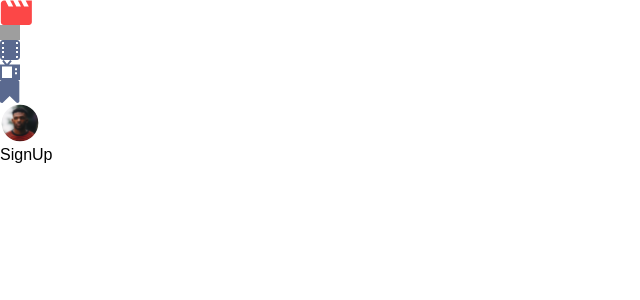
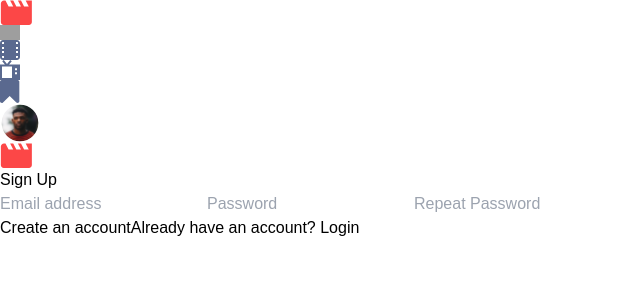
Before and after one commit to Giorgi-Tskhovrebashvili/movies-app, a Next.js app: page /pages/SignUp in a window 1280 px wide. Shown: the top 300 px of the page, without its empty margins (0-640 px from the left). Built offline with nearby package versions, Linux system fonts and the light colour scheme; grey boxes are pictures that could not be loaded; a web font is replaced by a local one.

Commit message:
created sign up page

```diff
--- a/src/app/pages/LogIn/page.tsx
+++ b/src/app/pages/LogIn/page.tsx
@@ -4,7 +4,6 @@ import { LoginInValidationSchema } from "@/app/common/utils/validation-schema";
 import { useFormik } from "formik";
 import Image from "next/image";
 import Link from "next/link";
-import { ChangeEvent } from "react";
 
 const LogIn = () => {
   const formik = useFormik({
--- a/src/app/pages/SignUp/page.tsx
+++ b/src/app/pages/SignUp/page.tsx
@@ -1,12 +1,96 @@
-import { MainLayout } from '@/app/common/components'
-import React from 'react'
+"use client";
+import { Button, Input, MainLayout } from "@/app/common/components";
+import { RegisterValidationSchema } from "@/app/common/utils/validation-schema";
+import { useFormik } from "formik";
+import Link from "next/link";
+import Image from "next/image";
 
 const SignUp = () => {
+  const formik = useFormik({
+    initialValues: {
+      email: "",
+      password: "",
+      repeatPassword: "",
+    },
+    validationSchema: RegisterValidationSchema,
+    validateOnChange: true,
+    validateOnBlur: true,
+    onSubmit: (values) => {
+      if (values.password !== values.repeatPassword) {
+        formik.setFieldError("repeatPassword", "Passwords do not match");
+        return;
+      }
+      values.email, values.password;
+    },
+  });
+
+  const { values, handleBlur, handleSubmit, handleChange, errors, touched } =
+    formik;
+
   return (
     <MainLayout>
-      SignUp
+      <form onSubmit={handleSubmit}>
+        <Image
+          src={"/assets/Movie.svg"}
+          alt={"Home-icon"}
+          width={32}
+          height={25.6}
+        />
+        <div>
+          <h1>Sign Up</h1>
+          <div>
+            <Input
+              className={""}
+              type={"email"}
+              placeholder={"Email address"}
+              value={values.email}
+              onBlur={handleBlur}
+              id={"email"}
+              name={"email"}
+              onChange={handleChange}
+            />
+            {errors.email && touched.email && (
+              <div className={"text-red-500"}>{errors.email}</div>
+            )}
+            <Input
+              className={""}
+              type={"password"}
+              placeholder={"Password"}
+              value={values.password}
+              onBlur={handleBlur}
+              id={"password"}
+              name={"password"}
+              onChange={handleChange}
+            />
+            {errors.password && touched.password && (
+              <div className={"text-red-500"}>{errors.password}</div>
+            )}
+            <Input
+              className={""}
+              type={"password"}
+              placeholder={"Repeat Password"}
+              value={values.repeatPassword}
+              onBlur={handleBlur}
+              id={"repeatpassword"}
+              name={"repeatpassword"}
+              onChange={handleChange}
+            />
+            {errors.repeatPassword && touched.repeatPassword && (
+              <div className={"text-red-500"}>{errors.repeatPassword}</div>
+            )}
+          </div>
+          <div>
+            <Button className={""} type={"submit"}>
+              Create an account
+            </Button>
+            <span>
+              Already have an account? <Link href={"/pages/Login"}>Login</Link>
+            </span>
+          </div>
+        </div>
+      </form>
     </MainLayout>
-  )
-}
+  );
+};
 
-export default SignUp
+export default SignUp;
```
